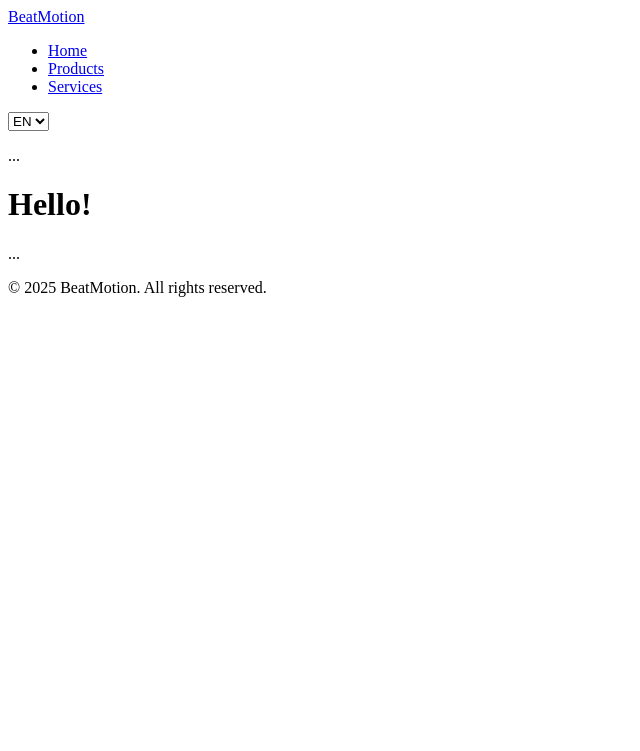
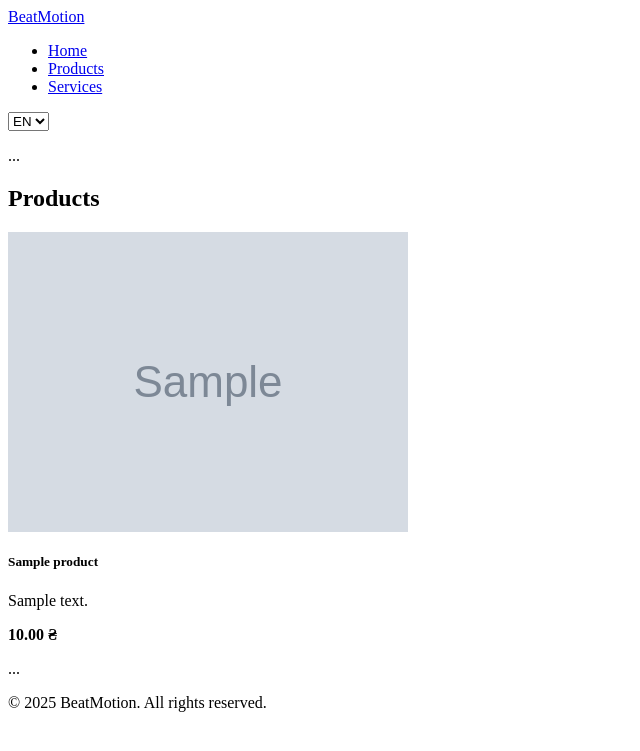
Before and after one commit to QRage/beatmotion, a Django app: page /en/ in a window 1280 px wide. Shown: the top 751 px of the page, without its empty margins (0-640 px from the left). Run offline with Django 5.2, Linux system fonts and the light colour scheme; tables that the repository leaves empty hold one stand-in row (values such as "Sample post"); grey boxes marked "Sample" are stand-in pictures.

Commit message:
Display all products on homepage with basic layout

```diff
--- a/Project/core/templates/core/home.html
+++ b/Project/core/templates/core/home.html
@@ -1,6 +1,26 @@
-{% extends "base.html" %}
+{% extends 'base.html' %}
 {% load i18n %}
 
 {% block content %}
-  <h1>{% trans "Hello!" %}</h1>
+  <div class="container mt-4">
+    <h2>{% trans "Products" %}</h2>
+    <div class="row">
+      {% for product in products %}
+        <div class="col-md-4 mb-3">
+          <div class="card h-100">
+            {% if product.images.first %}
+              <img src="{{ product.images.first.image.url }}" class="card-img-top" alt="{{ product.title }}">
+            {% endif %}
+            <div class="card-body">
+              <h5 class="card-title">{{ product.title }}</h5>
+              <p class="card-text">{{ product.description|truncatechars:100 }}</p>
+              <p class="text-muted"><strong>{{ product.price }} ₴</strong></p>
+            </div>
+          </div>
+        </div>
+      {% empty %}
+        <p>{% trans "No products available." %}</p>
+      {% endfor %}
+    </div>
+  </div>
 {% endblock %}
--- a/Project/core/views.py
+++ b/Project/core/views.py
@@ -1,9 +1,10 @@
 from django.shortcuts import render
 
-from pathlib import Path
+from products.models import Product
 
 
 def home_view(request):
-    BASE_DIR = Path(__file__).resolve().parent.parent
-    base_path = BASE_DIR / 'templates' / 'base.html'
-    return render(request, 'core/home.html')
+    products = Product.objects.all()
+    return render(request, 'core/home.html', {
+        'products': products
+    })
```
